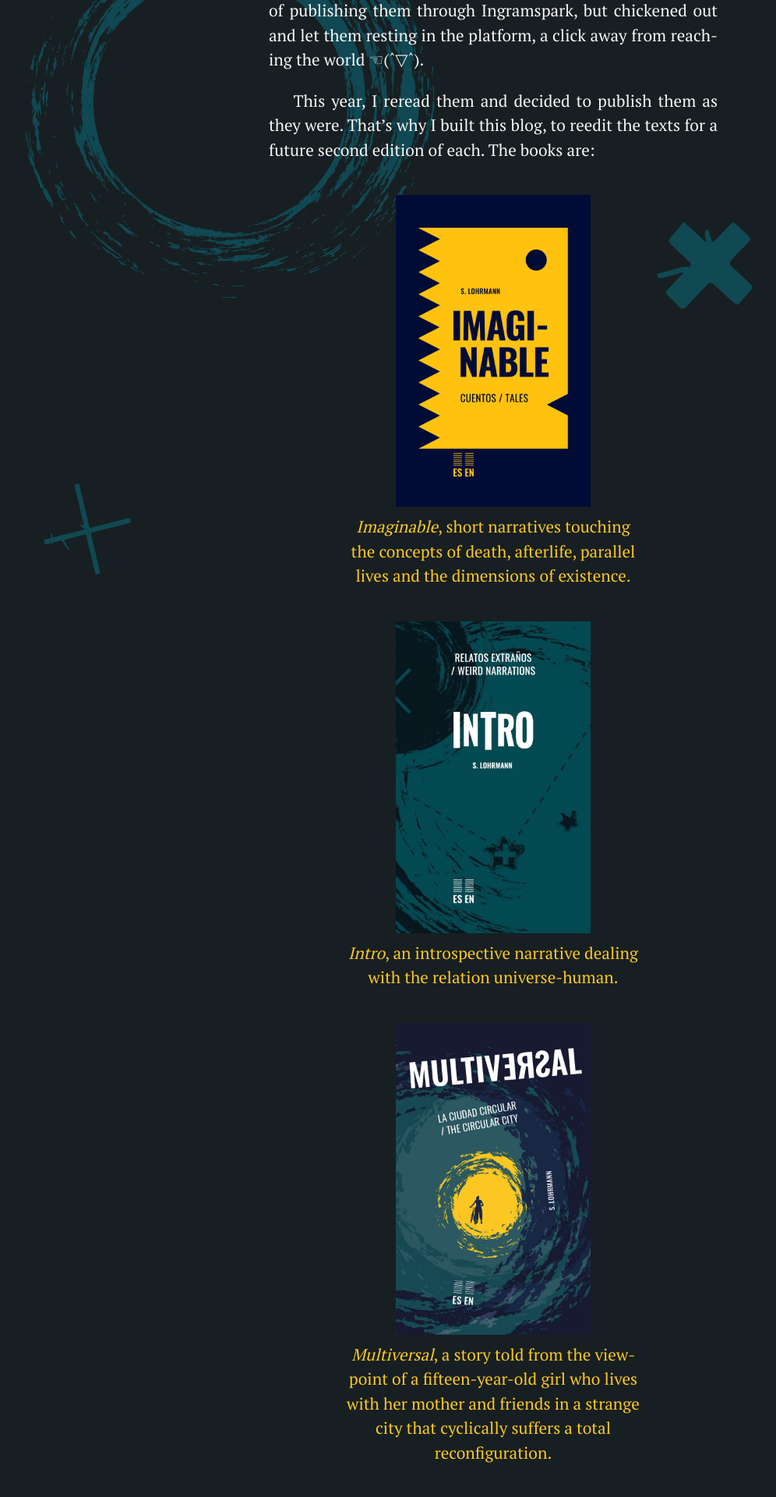
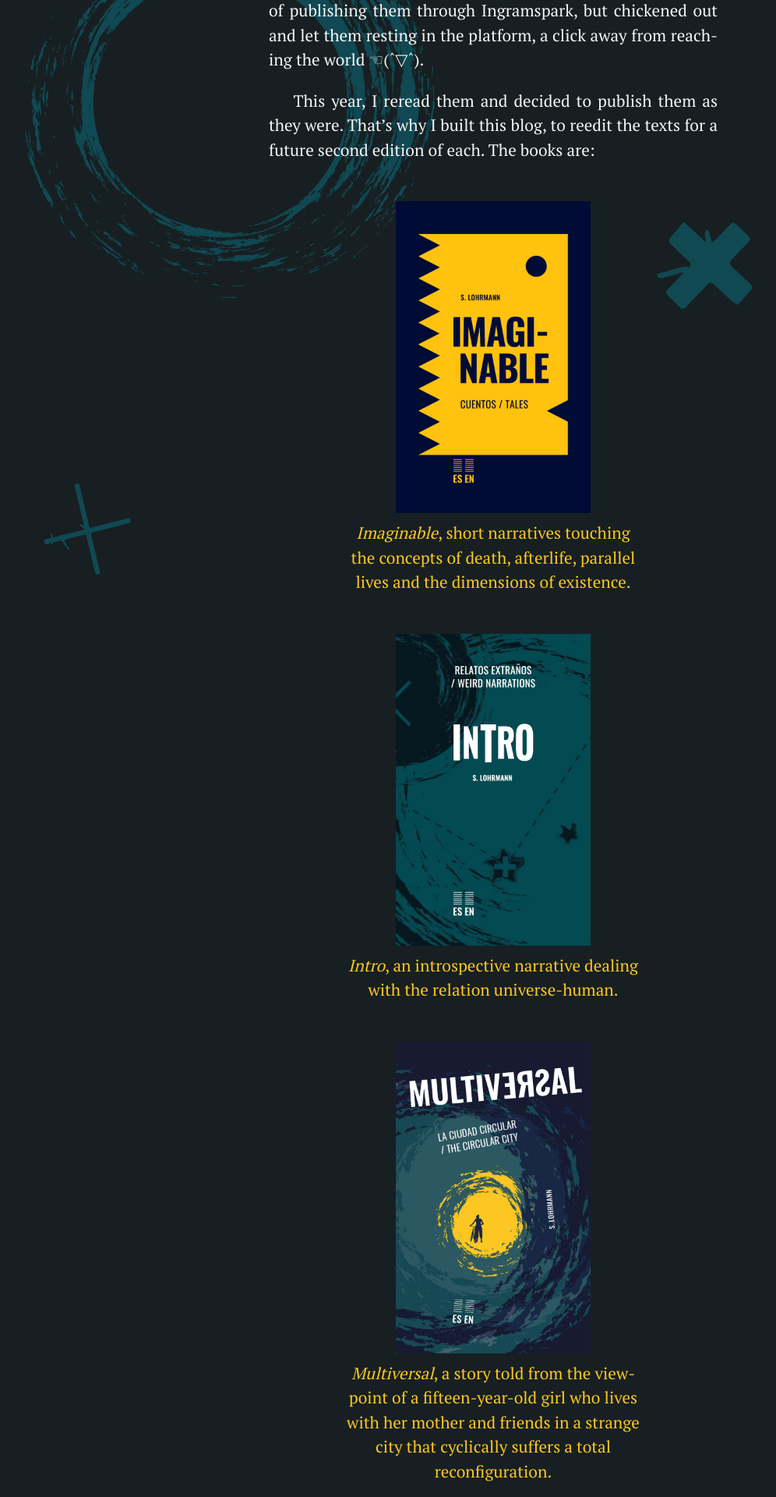
Before and after one commit to silvialohrmann/editorial, a Jekyll site: the page built from about.md, in a window 1280 px wide. Shown: the part 1525-3445 px from the top of the page at 78% size, without its empty margins (7-1003 px from the left). Built offline with Jekyll 4.4.1, drawn with Linux system fonts in a browser that asks for light colours.

Commit message:
Update about.md

```diff
--- a/about.md
+++ b/about.md
@@ -20,15 +20,15 @@
 This year, I reread them and decided to publish them as they were. That's why I built this blog, to reedit the texts for a future second edition of each. The books are:
 <div style="margin:auto;">
  <div id="imaginable">
-<img style="margin-bottom:10px;" src="/assets/images/Imaginable%20-%20cover.jpg" alt="Imaginable" width="250">
+<img style="margin:50px auto 10px;" src="/assets/images/Imaginable%20-%20cover.jpg" alt="Imaginable" width="250">
 <p style="max-width:18em; color:#fcc723; text-align:center; margin:auto;"><em>Imaginable</em>, short narratives touching the concepts of death, afterlife, parallel lives and the dimensions of existence.</p>
  </div>
  <div id="intro">
-<img style="margin-bottom:10px;" src="/assets/images/Intro%20-%20cover.jpg" alt="Intro" width="250">
+<img style="margin:50px auto 10px;" src="/assets/images/Intro%20-%20cover.jpg" alt="Intro" width="250">
 <p style="max-width:18em; color:#fcc723; text-align:center; margin:auto;"><em>Intro</em>, an introspective narrative dealing with the relation universe-human.</p>
  </div>
  <div id="multiversal">
-<img style="margin-bottom:10px;" src="/assets/images/Multiversal%20-%20cover.jpg" alt="Multiversal" width="250">
+<img style="margin:50px auto 10px;" src="/assets/images/Multiversal%20-%20cover.jpg" alt="Multiversal" width="250">
 <p style="max-width:18em; color:#fcc723; text-align:center; margin:auto; margin-bottom:2em;"><em>Multiversal</em>, a story told from the viewpoint of a fifteen-year-old girl who lives with her mother and friends in a strange city that cyclically suffers a total reconfiguration.</p>
  </div>
  </div>
```
